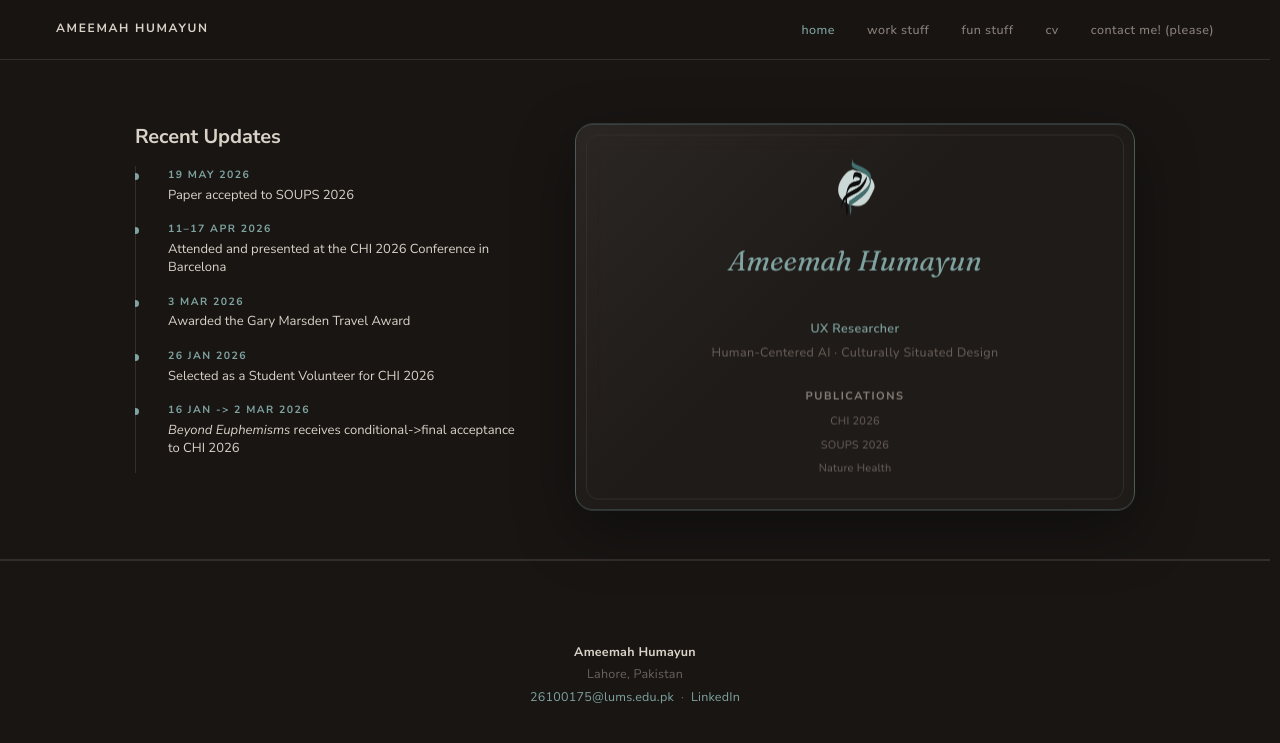
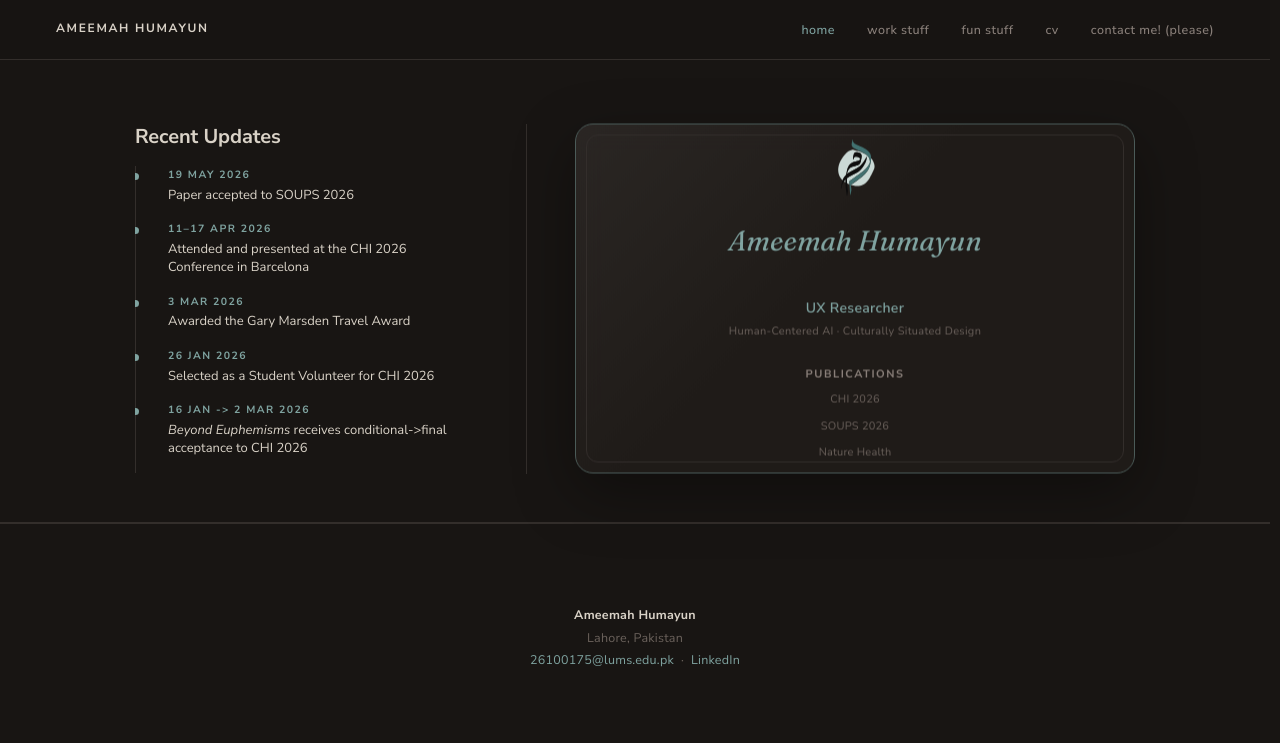
Before and after one commit to ameemahumayun/ameemahumayun.github.io, a Jekyll site: the page built from card/index.html, in a window 1280 px wide. Shown: the top 743 px of the page. Built offline with Jekyll 4.4.1, drawn with Linux system fonts in a browser that asks for light colours.

Commit message:
Fix: restore card's exact original size/proportions, add real divider
Previous commit regressed on the explicit "keep the card's current
proportions" requirement in two ways: changed the aspect-ratio
(1.6 -> 1.45) and separately shrunk the wrap's width range (560 -> 420)
to force a rigid 50/50 grid split, which then overflowed both faces
since the smaller card no longer had room for the increased spacing.

Reverts both — aspect-ratio and width range are back to exactly what
they were. The two-column layout is flex-based instead of a rigid
grid: Recent Updates fills the remaining space (flex: 1), the card
sits at its own unchanged size in a .hero__card-area wrapper (centered
within it) with a border-left dividing rule between the two — actual,
visible "two clearly defined areas" rather than just a gap. Re-verified
independent scrolling still holds (card's bounding box is pixel-
identical before/after scrolling an injected 10-entry overflow list).

Also fixes a real bug this surfaced: the mobile stacked layout
inherited align-items: flex-start from the desktop row, which made
both the updates column and the card shrink-to-fit width instead of
filling it — the card was rendering squished to near-nothing. Mobile
now explicitly sets align-items: stretch.

```diff
--- a/assets/css/components.css
+++ b/assets/css/components.css
@@ -722,30 +722,41 @@
   }
 }
 
-/* Card hero variant (see card/index.html): Recent Updates comes first
-   and fills the remaining width; the flip card sits fixed-size beside
-   it. .hero__updates' height is computed with the same formula as the
-   card's own height (card width / aspect-ratio) so the two line up —
-   overflow-y: auto on the updates column means only IT scrolls if its
-   list runs long; the card never grows or moves. */
+/* Card hero variant (see card/index.html): two clearly separated areas
+   — Recent Updates fills the remaining space on the left (its own
+   area), a vertical rule marks the boundary, and the card sits fixed
+   at its original size/proportions (unchanged 1.6:1, unchanged width
+   range) inside its own area on the right, centered within it.
+   .hero__updates' height is computed with the same width/aspect-ratio
+   formula as the card so the two columns line up, and overflow-y: auto
+   means only the updates column scrolls if its list runs long — the
+   card never grows or moves (verified by injecting extra entries and
+   diffing its bounding box before/after scrolling). */
 .hero--card .hero__inner {
   max-width: var(--container-wide);
   display: flex;
   align-items: flex-start;
-  justify-content: space-between;
-  gap: var(--space-5);
+  gap: var(--space-6);
 }
 .hero__updates {
   flex: 1 1 auto;
   min-width: 0;
-  height: clamp(248px, 30.3vw, 386px);
+  height: clamp(225px, 27.5vw, 350px);
   overflow-y: auto;
   padding-right: var(--space-2);
 }
+.hero__card-area {
+  flex-shrink: 0;
+  display: flex;
+  justify-content: center;
+  border-left: 1px solid var(--color-border);
+  padding-left: var(--space-6);
+}
 
 @media (max-width: 900px) {
-  .hero--card .hero__inner { flex-direction: column; }
+  .hero--card .hero__inner { flex-direction: column; align-items: stretch; }
   .hero__updates { height: auto; overflow-y: visible; padding-right: 0; }
+  .hero__card-area { border-left: none; padding-left: 0; }
 }
 
 
@@ -1073,7 +1084,7 @@ details[open] > .subaccordion__head .subaccordion__chev { transform: rotate(-135
   cursor: pointer;
   display: block;
   width: 100%;
-  aspect-ratio: 1.45 / 1;
+  aspect-ratio: 1.6 / 1;
   -webkit-tap-highlight-color: transparent;
 }
 .biz-card:focus-visible .biz-card__inner {
@@ -1159,14 +1170,19 @@ details[open] > .subaccordion__head .subaccordion__chev { transform: rotate(-135
   margin-bottom: var(--space-2);
 }
 .biz-card__keywords {
-  font-size: clamp(10.5px, 1.2vw, 12.5px);
+  font-size: clamp(9.5px, 1.05vw, 11px);
   letter-spacing: 0.03em;
   color: var(--color-text-mute);
-  line-height: 1.9;
+  line-height: 1.7;
 }
+/* Role sized up from the supporting-details line beneath it — size, not
+   just color/weight, so the hierarchy (name > role > details) reads
+   clearly rather than the two lines looking like one same-weight block. */
 .biz-card__keywords-line:first-child {
+  font-size: clamp(12px, 1.4vw, 14px);
   color: var(--color-accent);
   font-weight: var(--weight-semibold);
+  margin-bottom: 3px;
 }
 .biz-card__pubs {
   font-size: clamp(9.5px, 1.05vw, 11px);
@@ -1190,7 +1206,7 @@ details[open] > .subaccordion__head .subaccordion__chev { transform: rotate(-135
   padding: 0;
   display: flex;
   flex-direction: column;
-  gap: 5px;
+  gap: 8px;
 }
 /* Publication links use the site's standard .link-quiet treatment
    (see components.css section 19) — faded into the surrounding muted
--- a/card/index.html
+++ b/card/index.html
@@ -22,6 +22,7 @@ description: Mixed-methods UX researcher working on human-centered AI for health
       </div>
     </div>
 
+    <div class="hero__card-area">
     <div class="biz-card-wrap">
       <div class="biz-card-float">
         <button type="button" class="biz-card" id="biz-card" aria-pressed="false" aria-label="Flip business card">
@@ -79,6 +80,7 @@ description: Mixed-methods UX researcher working on human-centered AI for health
         </button>
       </div>
     </div>
+    </div>
 
   </div>
 </header>
```
